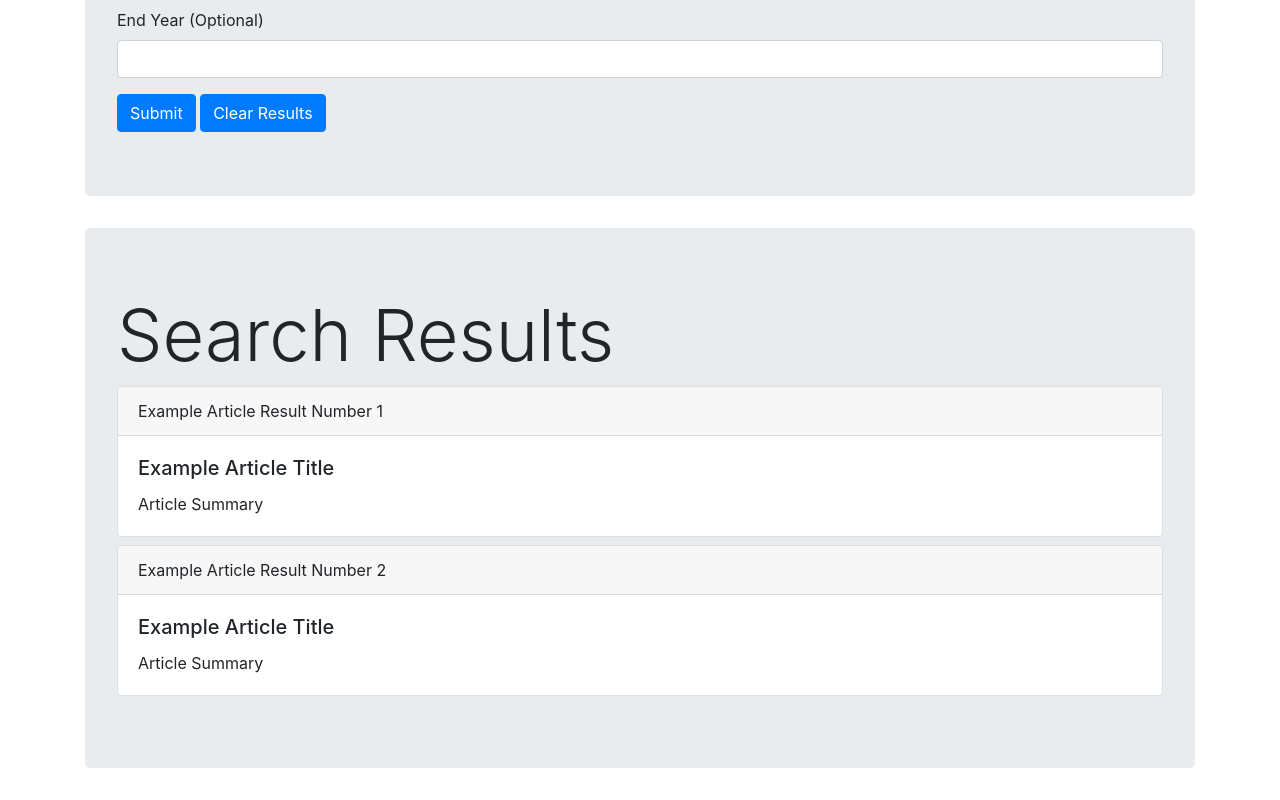
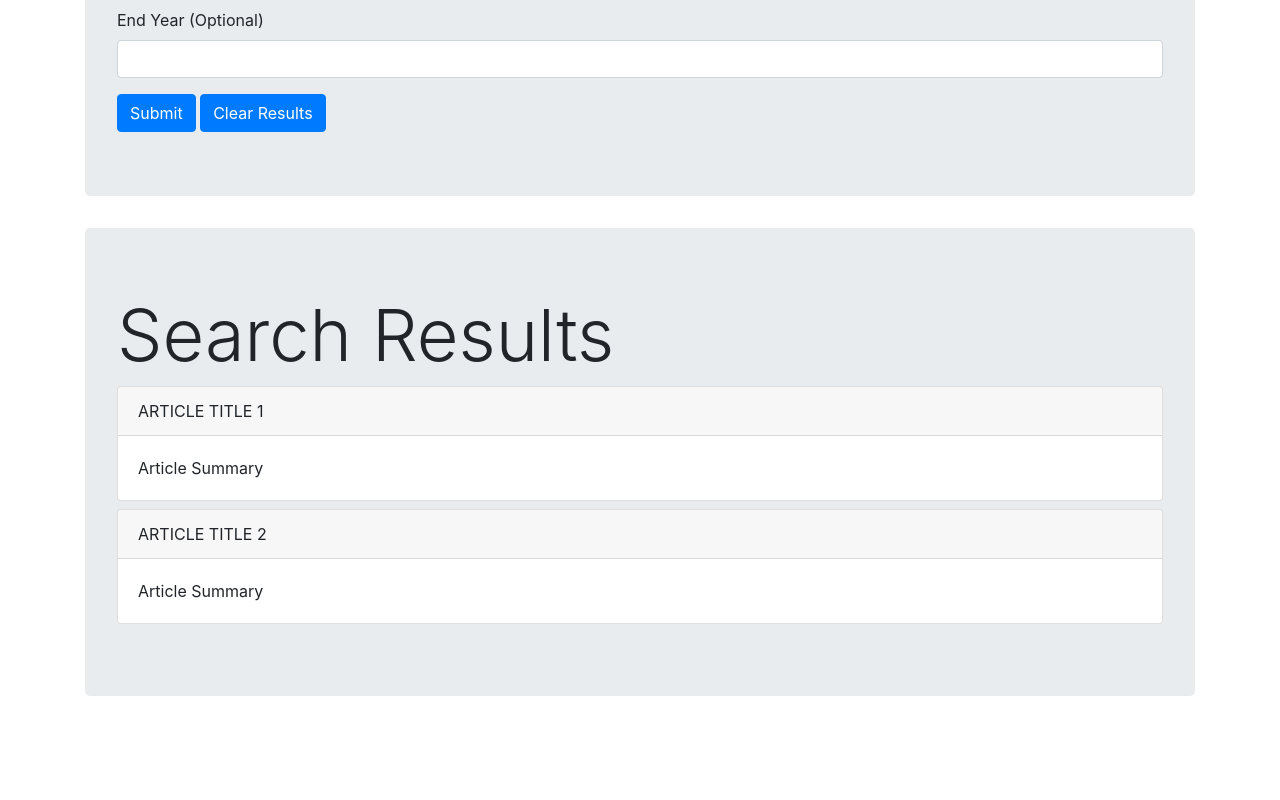
Before and after one commit to anyakeller/NYTSearch, a plain HTML site: page index.html in a window 1280 px wide. Shown: the part 709-1509 px from the top of the page. After the commit the page ends 1437 px from the top, so only its background shows below. Drawn offline with nearby package versions, Linux system fonts and the light colour scheme; files that its build step writes are made by us from their sources.

Commit message:
added instructions on how to generate an article card

```diff
--- a/index.html
+++ b/index.html
@@ -107,14 +107,25 @@
                     <div class="jumbotron">
                         <div id="searchResults">
                             <h1 class="display-3">Search Results</h1>
+                            <!-- HOW TO GENERATE ARTICLE CARD JS EXAMPLE -->
+                            <!-- var cardDiv =$("<div>"); -->
+                            <!-- cardDiv.addClass("card my-2") -->
+                            <!-- var cardHeader = $("<div>");-->
+                            <!-- cardHeader.addClass("card-header"); -->
+                            <!-- cardDiv.append(cardHeader); -->
+                            <!-- cardHeader.text(ARTICLE TITLE);-->
+                            <!-- var cardBody= $("<div>");-->
+                            <!-- cardBody.addClass("card-body"); -->
+                            <!-- var cardText = $("<div>"); -->
+                            <!-- cardText.addClass("card-text"); -->
+                            <!-- cardBody.append(cardText); -->
+                            <!-- cardText.text(ARTICLE SUMMARY) -->
+
                             <div class="card my-2">
                                 <div class="card-header">
-                                    Example Article Result Number 1
+                                    ARTICLE TITLE 1
                                 </div>
                                 <div class="card-body">
-                                    <h5 class="card-title">
-                                        Example Article Title
-                                    </h5>
                                     <p class="card-text">
                                         Article Summary
                                     </p>
@@ -122,12 +133,9 @@
                             </div>
                             <div class="card my-2">
                                 <div class="card-header">
-                                    Example Article Result Number 2
+                                    ARTICLE TITLE 2
                                 </div>
                                 <div class="card-body">
-                                    <h5 class="card-title">
-                                        Example Article Title
-                                    </h5>
                                     <p class="card-text">
                                         Article Summary
                                     </p>
```
